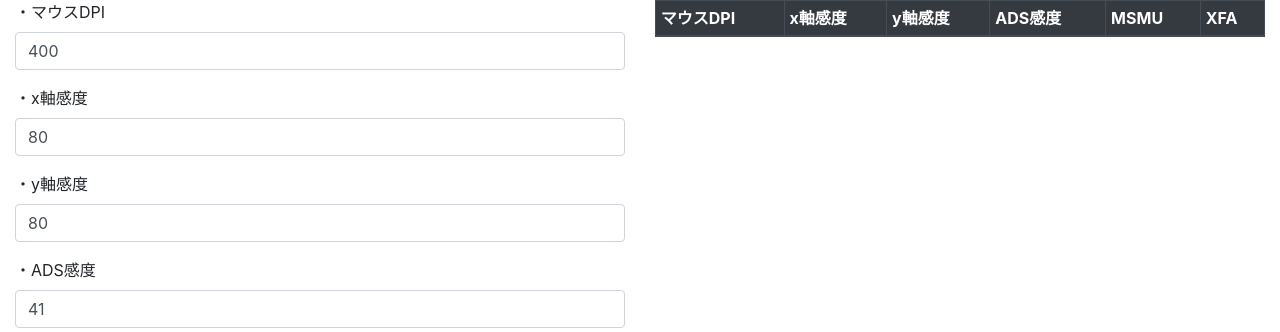
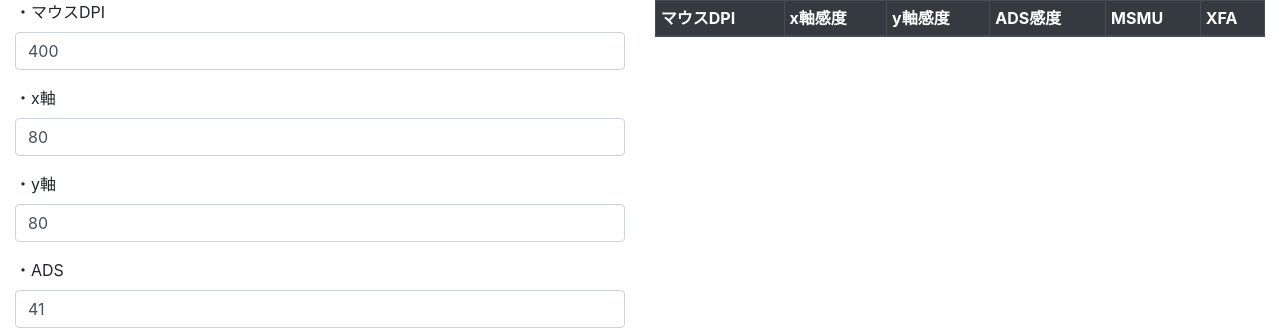
Before and after one commit to Apr1c07/R6S_MouseSensitivity_Tweak, a plain HTML site: page index.html in a window 1280 px wide. Shown: the top 332 px of the page. Drawn offline with nearby package versions, Linux system fonts and the light colour scheme.

Commit message:
Update index.html

```diff
--- a/index.html
+++ b/index.html
@@ -26,15 +26,15 @@
                 <input type="number" class ="form-control input-lg" name="DPI" id="DPI" size="20" min="1" max="30000" step="100" value=400>
               </div>
               <div class="form-group">
-                <label for="exampleInputEmail1">・x軸感度</label>
+                <label for="exampleInputEmail1">・x軸</label>
                 <input type="number" class="form-control input-lg" name="x" id="x" size="20" min="1" max="100" step="1" value=80>
               </div>
               <div class="form-group">
-                <label for="exampleInputEmail1">・y軸感度</label>
+                <label for="exampleInputEmail1">・y軸</label>
                 <input type="number" class="form-control input-lg" name="y" id="y" size="20" min="1" max="100" step="1" value=80>
               </div>
               <div class="form-group">
-                <label for="exampleInputEmail1">・ADS感度</label>
+                <label for="exampleInputEmail1">・ADS</label>
                 <input type="number" class="form-control input-lg" name="ADS" id="ADS" size="20" min="1" max="100" step="1" value=41>
               </div>
               <div class="form-group">
```
